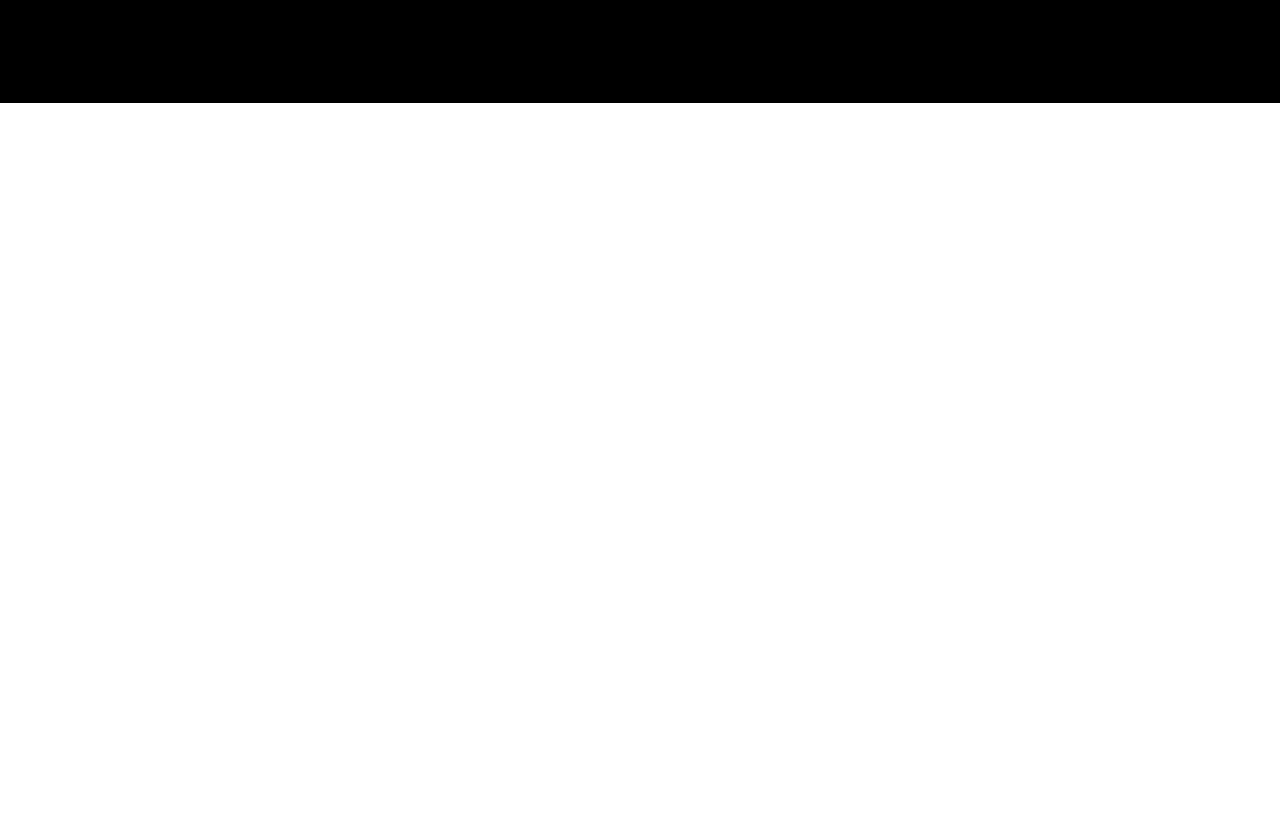
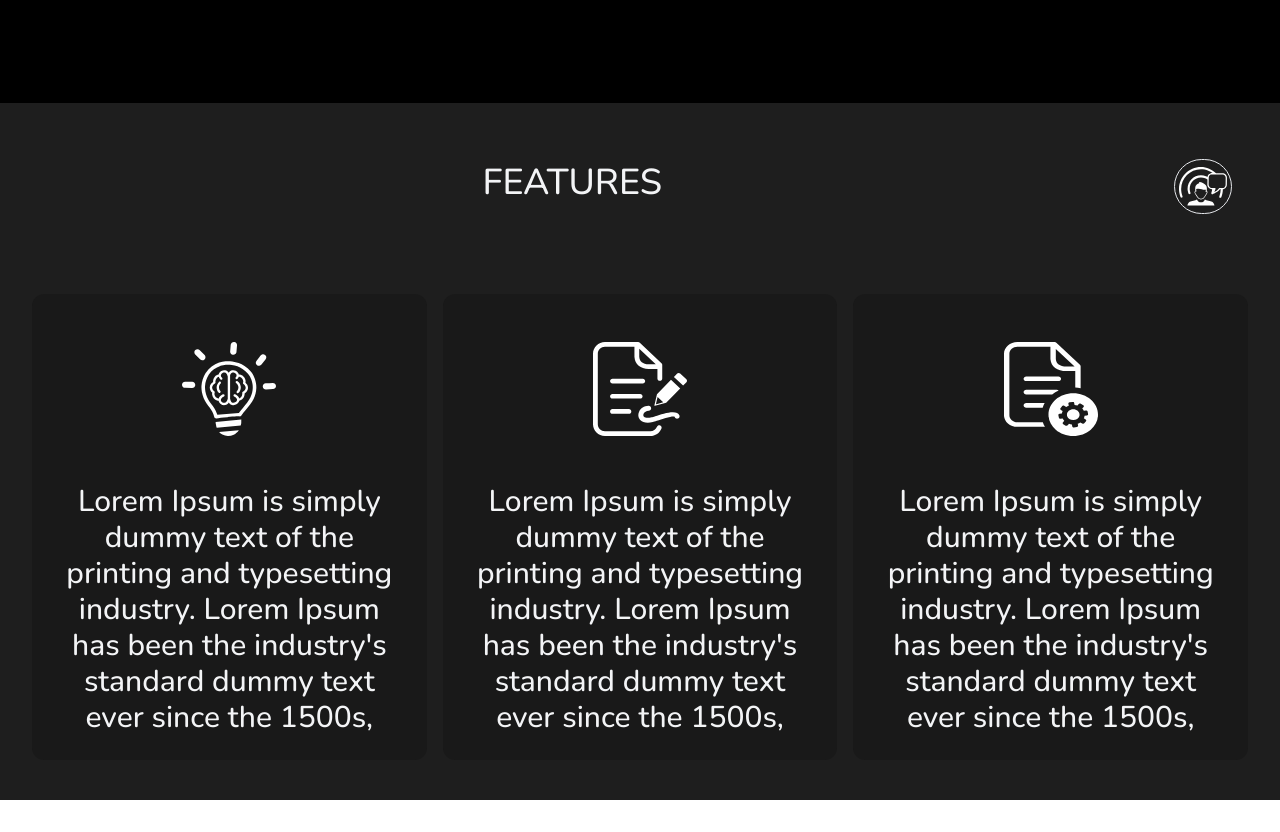
Before and after one commit to Sayem92/LettyAI-UI-Design, a React (Create React App) app: page / in a window 1280 px wide. Shown: the part 600-1432 px from the top of the page. Before the commit the page ends 800 px from the top, so only its background shows below. Built offline with nearby package versions, Linux system fonts and the light colour scheme.

Commit message:
add features section

```diff
--- /dev/null
+++ b/src/components/Features/Features.js
@@ -0,0 +1,46 @@
+import React from 'react';
+import people from '../../assets/Vector.svg';
+import svg1 from '../../assets/Vector (1).svg';
+import svg2 from '../../assets/Vector (2).svg';
+import svg3 from '../../assets/Vector (3).svg';
+
+
+const Features = () => {
+    return (
+        <section className="m-4 md:m-8 text-gray-100">
+        <div className="flex justify-end items-center p-4 my-6 space-y-2 text-center">
+            <h2 className="text-4xl font-nunito mr-6 md:mr-96">FEATURES</h2>
+           <div className='lg:ml-32 p-1 border rounded-full hover:bg-gradient-to-t from-[#3801cf] to-[#df72e7ef] ' >
+           <img className='w-[3rem] h-[45px]  rounded-xl' src={people} alt="" />
+           </div>
+
+        </div>
+        <div className="container mx-auto grid justify-center gap-4 sm:grid-cols-2 lg:grid-cols-3">
+
+            <div className="flex flex-col items-center p-4 bg-[#191919] my-10 rounded-xl">
+            <img className='w-[110px] h-[110px] my-6  rounded-xl hover:bg-gradient-to-t from-[#3801cf] to-[#df72e7ef] p-2' src={svg1} alt="" />
+                <div className="mt-2 leading-tight">
+                    <p className='text-3xl p-2 text-center'>Lorem Ipsum is simply dummy text of the printing and typesetting industry. Lorem Ipsum has been the industry's standard dummy text ever since the 1500s,</p>
+                </div>
+            </div>
+
+            <div className="flex flex-col items-center p-4 bg-[#191919] my-10 rounded-xl">
+            <img className='w-[110px] h-[110px] my-6 rounded-xl hover:bg-gradient-to-t from-[#3801cf] to-[#df72e7ef] p-2' src={svg2} alt="" />
+                <div className="mt-2 leading-tight">
+                <p className='text-3xl p-2 text-center'>Lorem Ipsum is simply dummy text of the printing and typesetting industry. Lorem Ipsum has been the industry's standard dummy text ever since the 1500s,</p>
+                </div>
+            </div>
+
+            <div className="flex flex-col items-center p-4 bg-[#191919] my-10 rounded-xl">
+            <img className='w-[110px] h-[110px] my-6 rounded-xl hover:bg-gradient-to-t from-[#3801cf] to-[#df72e7ef] p-2' src={svg3} alt="" />
+                <div className="mt-2 leading-tight">
+                <p className='text-3xl p-2 text-center'>Lorem Ipsum is simply dummy text of the printing and typesetting industry. Lorem Ipsum has been the industry's standard dummy text ever since the 1500s,</p>
+                </div>
+            </div>
+
+        </div>
+    </section>
+    );
+};
+
+export default Features;
--- a/src/components/Home/Home.js
+++ b/src/components/Home/Home.js
@@ -1,5 +1,6 @@
 import React from 'react';
 import Banner from '../Banner/Banner';
+import Features from '../Features/Features';
 import Navbar from '../Navbar/Navbar';
 
 const Home = () => {
@@ -7,6 +8,7 @@ const Home = () => {
         <div>
             <Navbar></Navbar>
             <Banner></Banner>
+            <Features></Features>
         </div>
     );
 };
```
